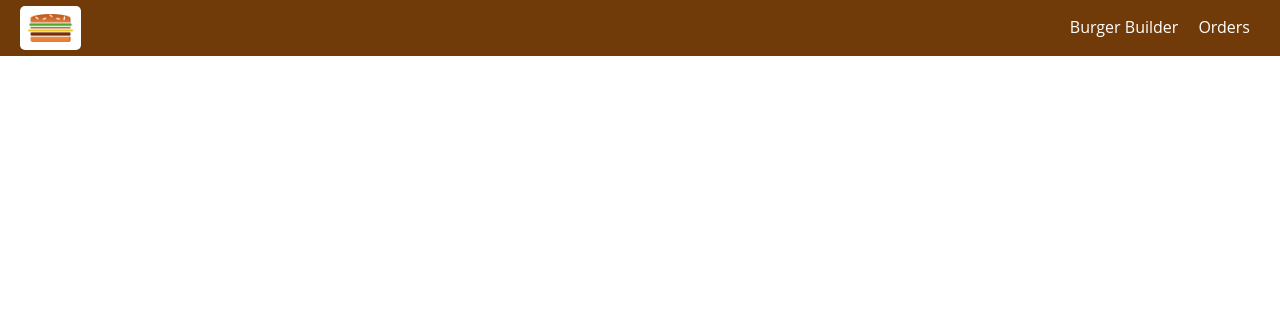
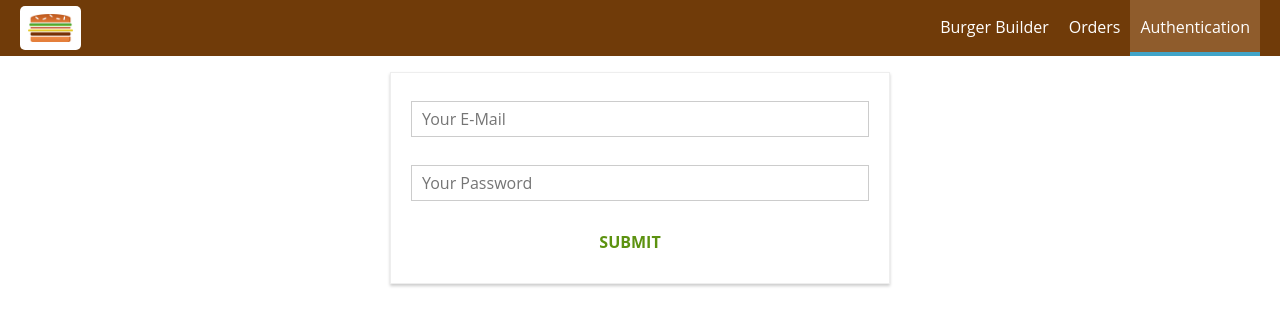
Before and after one commit to karthikkumar19/BurgerApp, a React (Create React App) app: page /auth in a window 1280 px wide. Shown: the top 326 px of the page. Built offline with nearby package versions, Linux system fonts and the light colour scheme.

Commit message:
adding Auth form

```diff
--- a/src/App.js
+++ b/src/App.js
@@ -1,10 +1,10 @@
 import React, { Component } from 'react';
 import { Route, Switch } from 'react-router-dom';
-
 import Layout from './hoc/Layout/Layout';
 import BurgerBuilder from './containers/BurgerBuilder/BurgerBuilder';
 import Checkout from './containers/Checkout/Checkout';
 import Orders from './containers/Orders/Orders';
+import Auth from './containers/Auth/Auth';
 
 class App extends Component {
   render () {
@@ -15,6 +15,7 @@
             <Route path="/checkout" component={Checkout} />
             <Route path="/orders" component={Orders} />
             <Route path="/" exact component={BurgerBuilder} />
+            <Route path="/auth" component={Auth}/>
           </Switch>
         </Layout>
       </div>
--- a/src/components/Navigation/NavigationItems/NavigationItems.js
+++ b/src/components/Navigation/NavigationItems/NavigationItems.js
@@ -7,6 +7,7 @@
     <ul className={classes.NavigationItems}>
         <NavigationItem link="/" exact>Burger Builder</NavigationItem>
         <NavigationItem link="/orders">Orders</NavigationItem>
+        <NavigationItem link="/auth">Authentication</NavigationItem>
     </ul>
 );
 
--- /dev/null
+++ b/src/containers/Auth/Auth.js
@@ -0,0 +1,116 @@
+import React, {Component} from 'react';
+import Input from '../../components/UI/Input/Input';
+import Button from '../../components/UI/Button/Button';
+import classes from './Auth.module.css';
+
+class Auth extends Component {
+
+    state={
+        controls:{
+            email: {
+                elementType: 'input',
+                elementConfig: {
+                    type: 'email',
+                    placeholder: 'Your E-Mail'
+                },
+                value: '',
+                validation: {
+                    required: true,
+                    isEmail: true
+                },
+                valid: false,
+                touched: false
+            },
+            password: {
+                elementType: 'input',
+                elementConfig: {
+                    type: 'password',
+                    placeholder: 'Your Password'
+                },
+                value: '',
+                validation: {
+                    required: true,
+                    minLength:6
+                },
+                valid: false,
+                touched: false
+            },
+        }
+    }
+
+
+    checkValidity(value, rules) {
+        let isValid = true;
+        if (!rules) {
+            return true;
+        }
+
+        if (rules.required) {
+            isValid = value.trim() !== '' && isValid;
+        }
+
+        if (rules.minLength) {
+            isValid = value.length >= rules.minLength && isValid
+        }
+
+        if (rules.maxLength) {
+            isValid = value.length <= rules.maxLength && isValid
+        }
+
+        if (rules.isEmail) {
+            const pattern = /[a-z0-9!#$%&'*+/=?^_`{|}~-]+(?:\.[a-z0-9!#$%&'*+/=?^_`{|}~-]+)*@(?:[a-z0-9](?:[a-z0-9-]*[a-z0-9])?\.)+[a-z0-9](?:[a-z0-9-]*[a-z0-9])?/;
+            isValid = pattern.test(value) && isValid
+        }
+
+        if (rules.isNumeric) {
+            const pattern = /^\d+$/;
+            isValid = pattern.test(value) && isValid
+        }
+
+        return isValid;
+    }
+
+    inputChangedHandler = (event, controlName) => {
+        const updatedControls = {
+            ...this.state.controls,
+            [controlName]: {
+                ...this.state.controls[controlName],
+                value:event.target.value,
+                valid:this.checkValidity(event.target.value,this.state.controls[controlName].validation),
+                touched:true
+            }
+        };
+        this.setState({controls:updatedControls});
+    }
+
+    render(){
+        const formElementsArray = [];
+        for (let key in this.state.controls) {
+            formElementsArray.push({
+                id: key,
+                config: this.state.controls[key]
+            });
+        }
+        const form = formElementsArray.map( formElement => (
+            <Input
+                        key={formElement.id}
+                        elementType={formElement.config.elementType}
+                        elementConfig={formElement.config.elementConfig}
+                        value={formElement.config.value}
+                        invalid={!formElement.config.valid}
+                        shouldValidate={formElement.config.validation}
+                        touched={formElement.config.touched}
+                        changed={(event) => this.inputChangedHandler(event, formElement.id)} />
+        ));
+        return(
+            <div className={classes.Auth}>
+                <form>
+                    {form}
+                    <Button btnType="Success">SUBMIT</Button>
+                </form>
+            </div>
+        )
+    }
+}
+
+export default Auth;
--- /dev/null
+++ b/src/containers/Auth/Auth.module.css
@@ -0,0 +1,15 @@
+.Auth {
+    margin: 20px auto;
+    width: 80%;
+    text-align: center;
+    box-shadow: 0 2px 3px #ccc;
+    border: 1px solid #eee;
+    padding: 10px;
+    box-sizing: border-box;
+}
+
+@media (min-width: 600px) {
+    .Auth {
+        width: 500px;
+    }
+}
```
